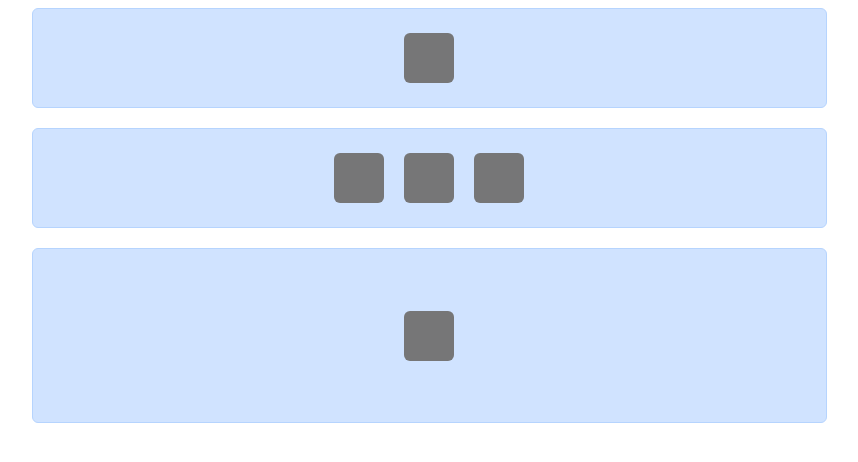
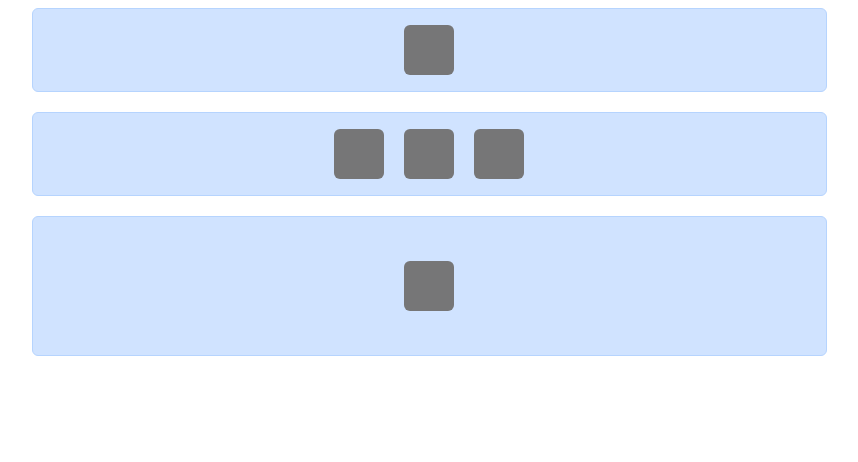
Before and after one commit to lamminhthien/ABC-Learning, a plain HTML site: page Margin-PositionAndTransform/index.html in a window 1280 px wide. Shown: the whole page, without its empty margins (211-1069 px from the left). Drawn offline with nearby package versions, Linux system fonts and the light colour scheme.

Commit message:
fix lại kích thước bài tập float position

```diff
--- a/LearnCSSMediaQueries/index.scss
+++ b/ResponSiveUsingMediaQueries/index.scss
@@ -1,6 +1,11 @@
 // Resolution
 $tablet_resolution: 768px;
 $desktop_resolution: 992px;
+
+@font-face {
+    font-family: BadSript;
+    src: url(./assets/BadScript-Regular.ttf);
+}
 
 
 @mixin desktop_bg {
```
Also changed, not shown: Margin-PositionAndTransform/index.html (+7 -4 lines), ResponSiveUsingMediaQueries/index.html (renamed from LearnCSSMediaQueries/index.html, +3 -0 lines), Margin-PositionAndTransform/index.css, ResponSiveUsingMediaQueries/assets/BadScript-Regular.ttf (added), ResponSiveUsingMediaQueries/assets/image-1.jpeg (renamed from LearnCSSMediaQueries/assets/image-1.jpeg), ResponSiveUsingMediaQueries/assets/image-2.jpeg (renamed from LearnCSSMediaQueries/assets/image-2.jpeg), ResponSiveUsingMediaQueries/index.css, ResponSiveUsingMediaQueries/package.json (renamed from LearnCSSMediaQueries/package.json), 4 other files.
